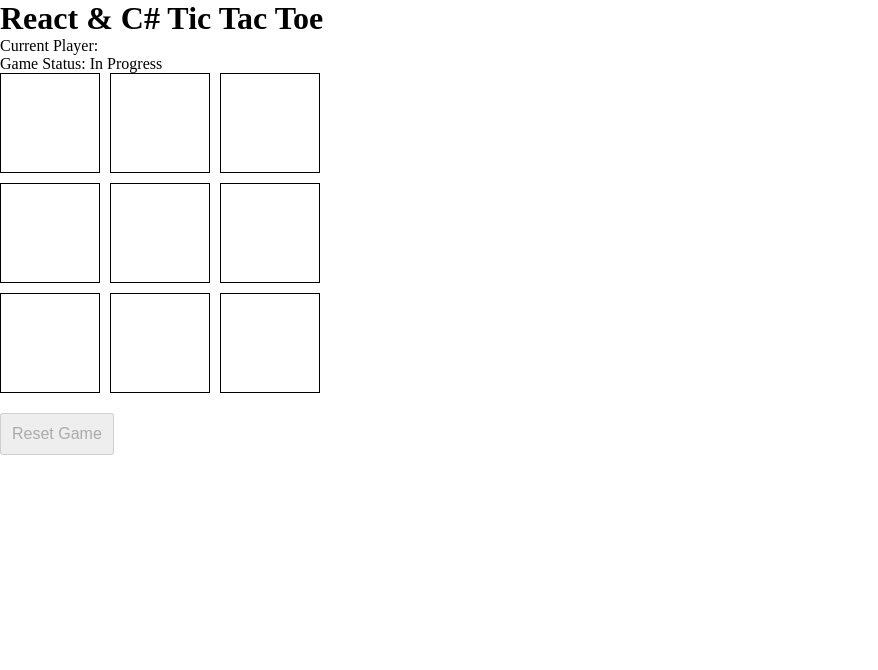
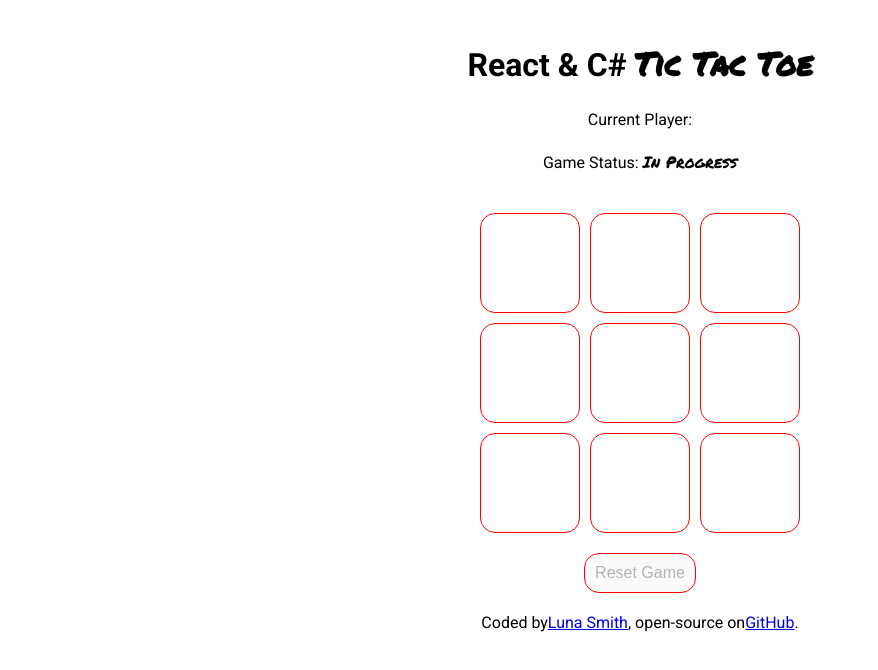
Before and after one commit to Lu-Smith/tic_tac_toe_csharp_react, a React (Vite) app in the folder frontend/: page / in a window 1280 px wide. Shown: the top 670 px of the page, without its empty margins (0-878 px from the left). Built offline with nearby package versions, Linux system fonts and the light colour scheme; no server answers.

Commit message:
Updated App.tsx

```diff
--- a/frontend/src/App.tsx
+++ b/frontend/src/App.tsx
@@ -1,4 +1,6 @@
-import { useEffect, useState } from "react"
+import { useEffect, useState } from "react";
+import './App.css';
+import Footer from "./components/Footer";
 
 const App = () => {
   const [board, setBoard] = useState(Array(9).fill(""));
@@ -57,37 +59,28 @@ const App = () => {
   };
 
   return (
-    <div>
-      <h1>React & C# Tic Tac Toe</h1>
-      <p>Current Player: {currentPlayer}</p>
-      <p>Game Status: {isGameOver ? result : "In Progress"}</p>
-      <div style={{ display: "grid", gridTemplateColumns: "repeat(3, 100px)", gap: "10px" }}>
+    <div className="App">
+      <h1>React & C# <span>Tic Tac Toe</span></h1>
+      <p>Current Player: <span>{currentPlayer}</span></p>
+      <p>Game Status: <span>{isGameOver ? result : "In Progress"}</span></p>
+      <div className="grid">
         {board.map((cell, index) => (
           <div
             key={index}
             onClick={() => handleMove(index)}
-            style={{
-              width: "100px",
-              height: "100px",
-              display: "flex",
-              alignItems: "center",
-              justifyContent: "center",
-              border: "1px solid black",
-              fontSize: "24px",
-              cursor: isGameOver || cell != "-" ? "not-allowed" : "pointer",
-            }}
+            className="cell"
           >
-            {cell}
+            <span>{cell}</span>
           </div>
         ))}
       </div>
       <button
         onClick={resetGame}
-        style={{ marginTop: "20px", padding: "10px", fontSize: "16px" }}
         disabled={!isGameOver}
       >
         Reset Game
       </button>
+      <Footer />
     </div>
   )
 }
```
